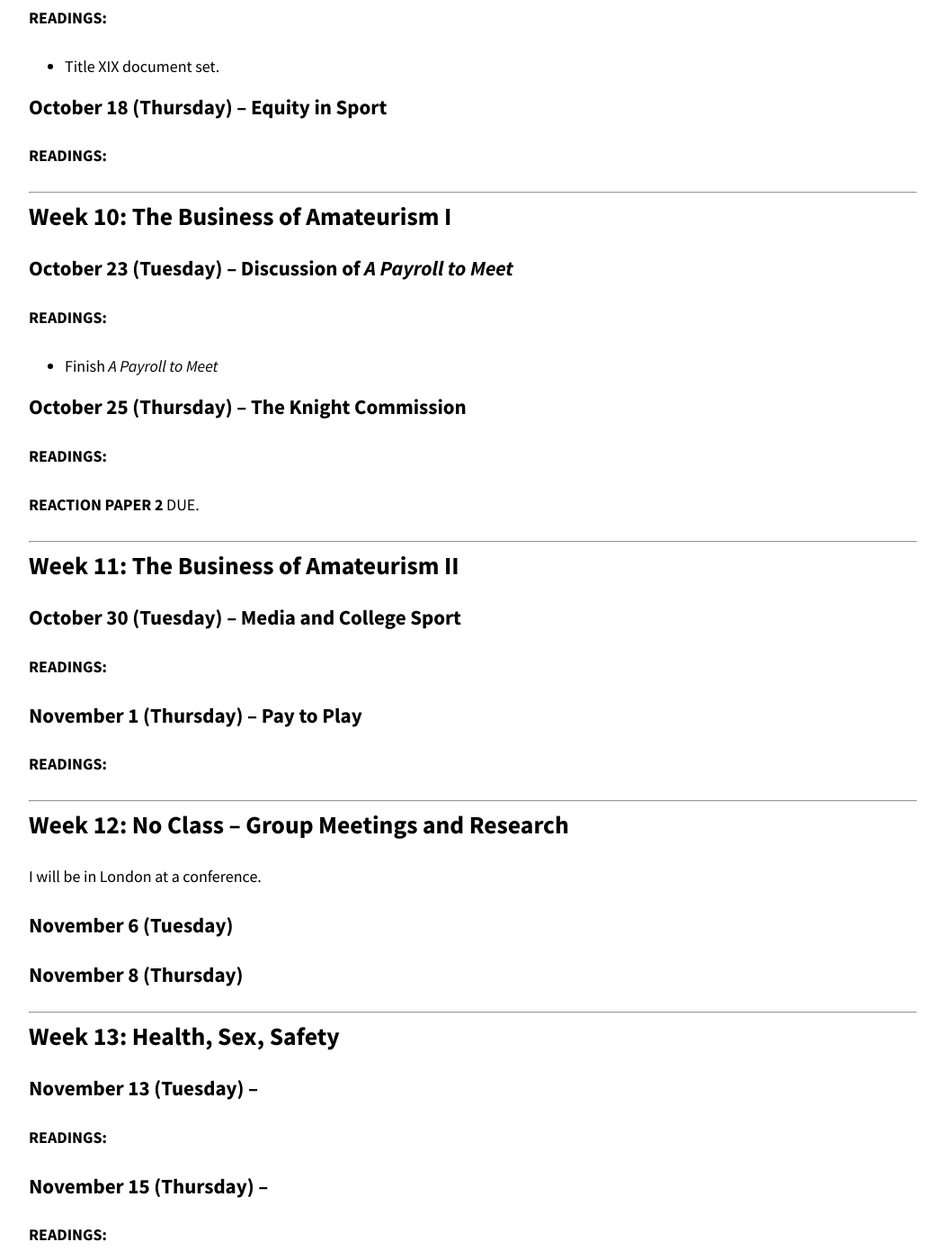
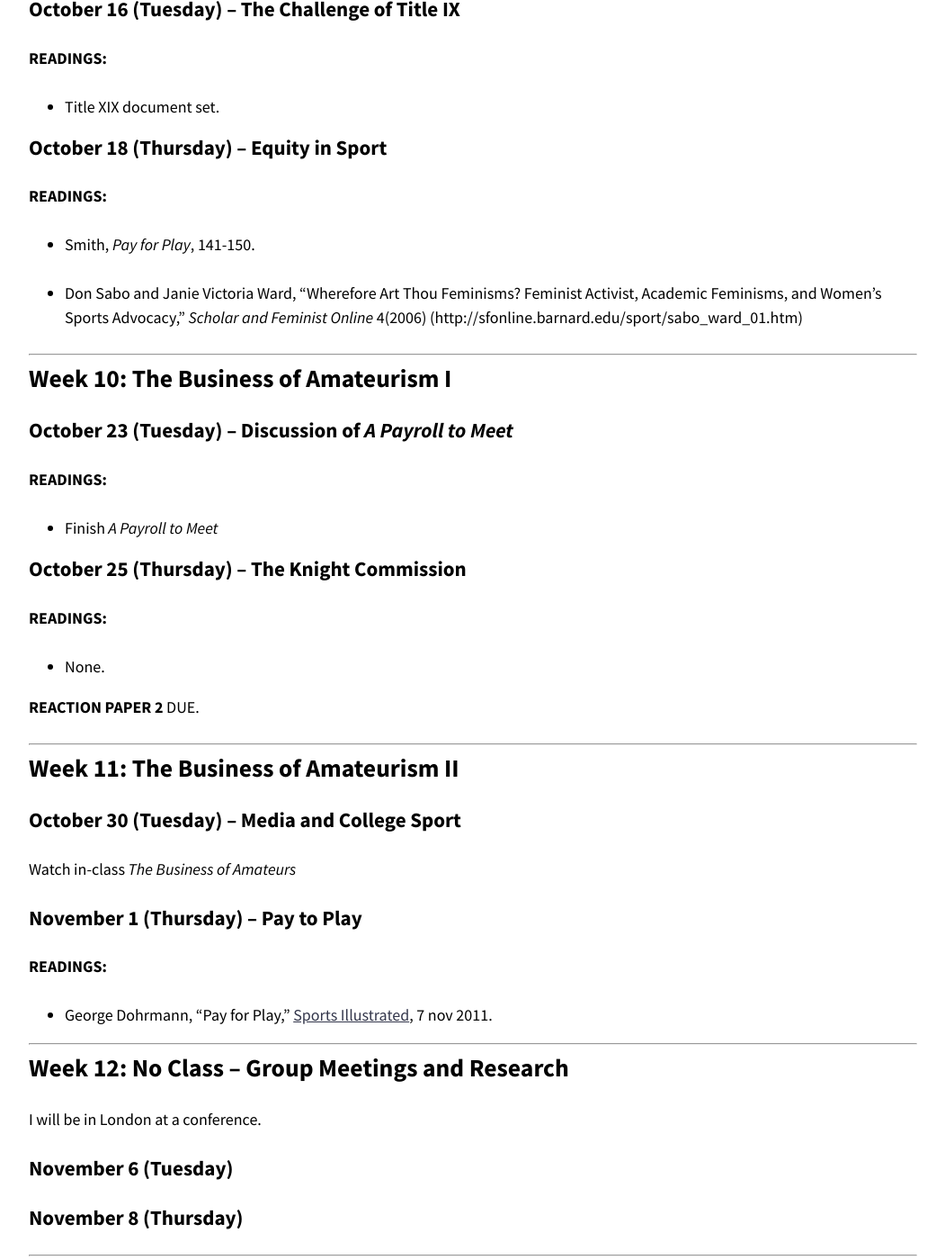
Before and after one commit to chadblack/CollegeSport2018, a Jekyll site: the page built from calendar.md, in a window 1280 px wide and 1400 px high, scrolled down 3404 px. Shown: the whole window at 90% size, without its empty margins (114-1165 px from the left). Built offline with Jekyll 4.4.1, drawn with Linux system fonts in a browser that asks for light colours; nearby versions of some CDN libraries; some of the changed text lies outside the part shown.

Commit message:
calendar done

```diff
--- a/calendar.md
+++ b/calendar.md
@@ -122,6 +122,9 @@
 
 **READINGS:**
 
+* Taylor Branch, ["How the Myth of the Student-Athlete was
+Born."](http://deadspin.com/how-the-myth-of-the-ncaa-student-athlete-was-born-1524282374)
+
 ### October 4 (Thursday) -- Not a thing.
 
 **FALL BREAK!!!**
@@ -160,6 +163,13 @@
 
 **READINGS:**
 
+* Smith, *Pay for Play*, 141-150.
+
+* Don Sabo and Janie Victoria Ward, "Wherefore Art Thou Feminisms?
+Feminist Activist, Academic Feminisms, and Women's Sports Advocacy,"
+*Scholar and Feminist Online* 4(2006)
+(http://sfonline.barnard.edu/sport/sabo_ward_01.htm)
+
 ---
 
 ## Week 10: The Business of Amateurism I
@@ -174,6 +184,8 @@
 
 **READINGS:**
 
+* None.
+
 **REACTION PAPER 2** DUE.
 
 ---
@@ -182,13 +194,17 @@
 
 ### October 30 (Tuesday) -- Media and College Sport
 
-**READINGS:**
+Watch in-class *The Business of Amateurs*
 
 
 
 ### November 1 (Thursday) -- Pay to Play
 
 **READINGS:**
+
+* George Dohrmann, "Pay for Play," [Sports
+Illustrated](https://www.si.com/vault/2011/11/07/106127622/pay-for-play),
+7 nov 2011.
 
 ---
 
@@ -208,18 +224,28 @@
 
 **READINGS:**
 
+* "Women's Hockey Grows Bigger, Faster, and Dire," 18 December 2015, [New
+York
+Times](https://www.nytimes.com/2015/12/20/sports/hockey/concussions-plague-womens-hockey-as-stars-are-sidelined.html)
+
+* HBO Real Sports, "Post-college medical care"
+
 ### November 15 (Thursday) --
+
 
 **READINGS:**
 
+* TBD.
+
+
+
 ---
 
-## Week 14: The Role of Sport in Colleges
+## Week 14: Group Work
 
 ### November 20 (Tuesday)
 
-**READINGS:**
-
+Group meetings with Dr. Black.
 
 
 ### November 22 (Thursday) -- Thanksgiving
@@ -237,8 +263,6 @@
 
 ### November 29 (Thursday) -- Groups IV-VI
 
-**READINGS:**
-
 ---
 
 ## Week 16:
```
